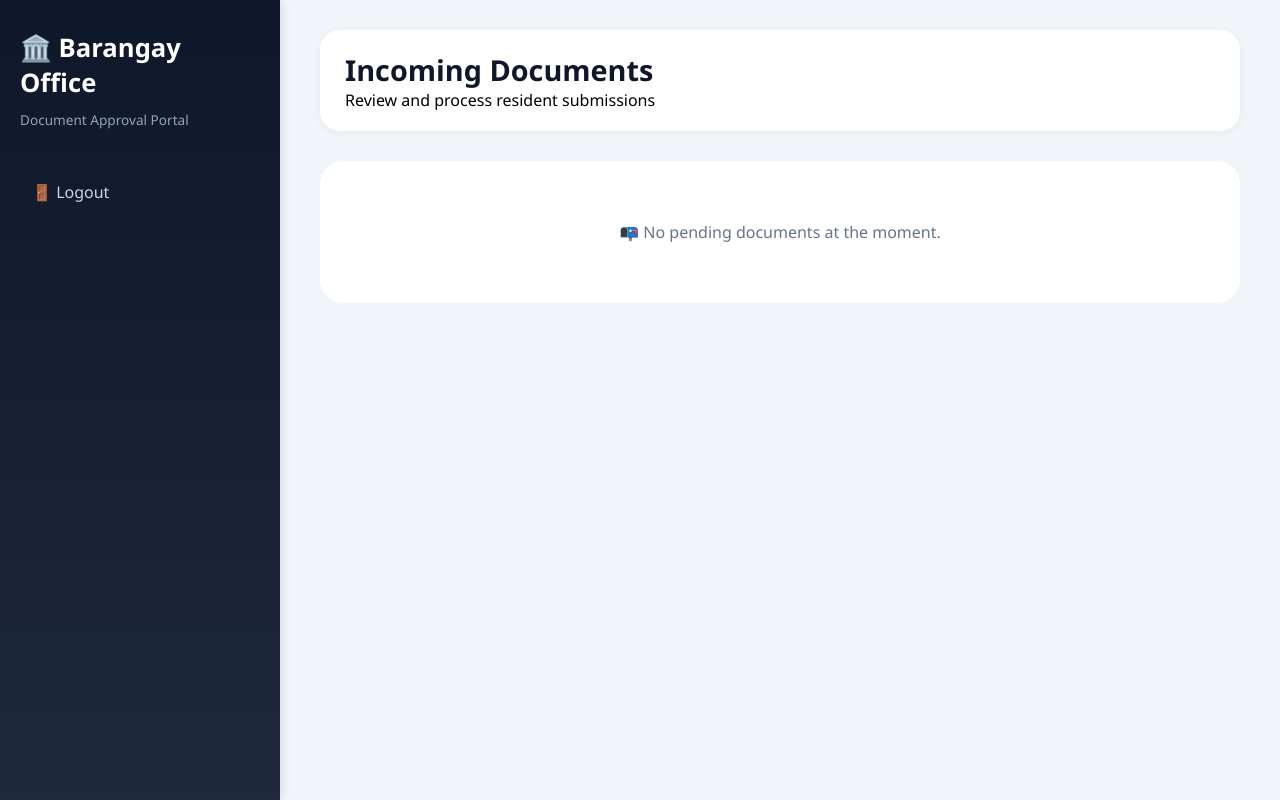
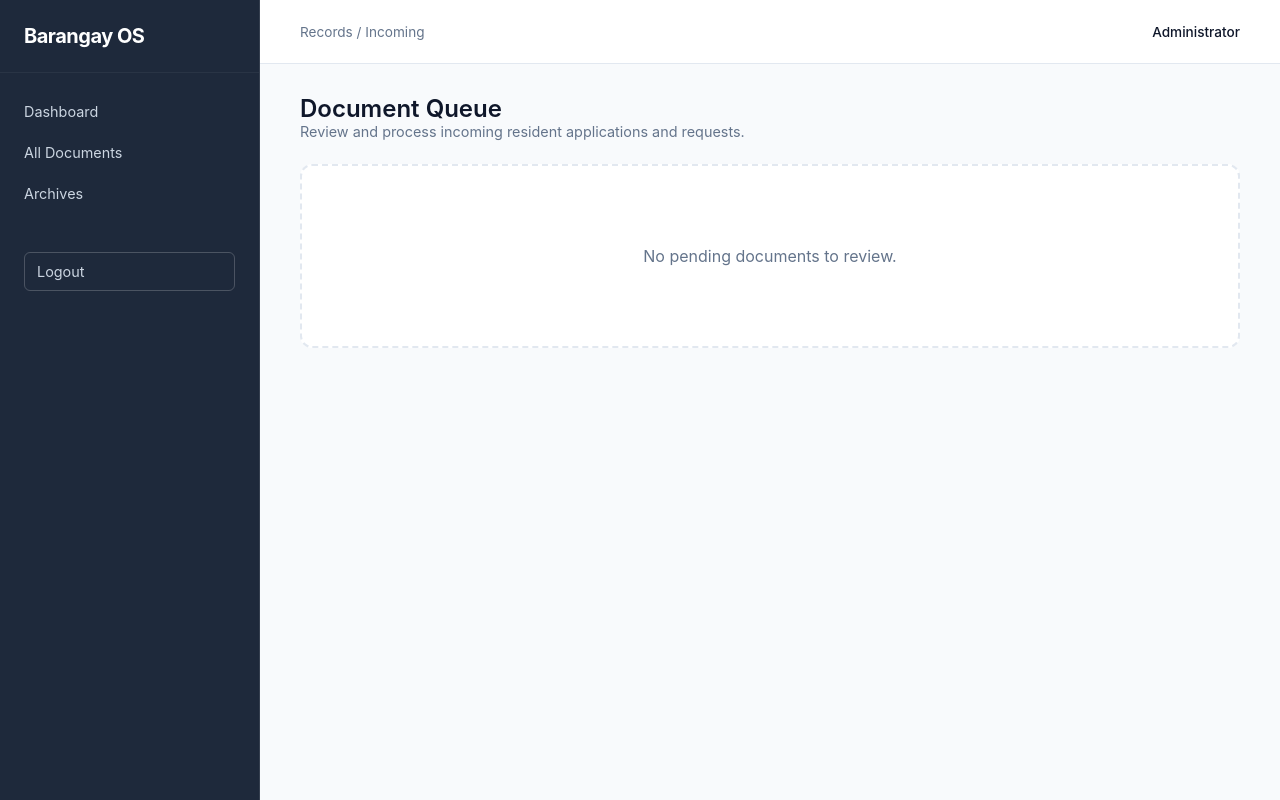
Before and after one commit to anj034542-star/AADS, a Flask app: page /office1 in a window 1280 px wide. Run offline with Flask 3, Linux system fonts and the light colour scheme; a user stored in the database is signed in; data that the repository does not hold is empty; parts of the project's set-up code (start-up, migrations or seed data) failed here and were passed over.

Commit message:
Update admindashboard.html

```diff
--- a/templates/admindashboard.html
+++ b/templates/admindashboard.html
@@ -1,10 +1,19 @@
 <!DOCTYPE html>
-<html>
+<html lang="en">
 <head>
     <meta charset="UTF-8">
     <meta name="viewport" content="width=device-width, initial-scale=1.0">
     <title>Barangay Office - Document Management</title>
     <style>
+        :root {
+            --primary: #2563eb;
+            --sidebar-bg: #1e293b;
+            --bg-body: #f8fafc;
+            --border-color: #e2e8f0;
+            --text-main: #0f172a;
+            --text-muted: #64748b;
+        }
+
         * {
             margin: 0;
             padding: 0;
@@ -12,150 +21,228 @@
         }
 
         body {
-            font-family: 'Segoe UI', Tahoma, Geneva, Verdana, sans-serif;
-            background: #f1f5f9;
+            font-family: 'Inter', -apple-system, BlinkMacSystemFont, "Segoe UI", Roboto, sans-serif;
+            background: var(--bg-body);
+            color: var(--text-main);
             display: flex;
             min-height: 100vh;
         }
 
-        /* Sidebar */
+        /* Sidebar - Professional Slate */
         .sidebar {
-            width: 280px;
-            background: linear-gradient(180deg, #0f172a, #1e293b);
+            width: 260px;
+            background: var(--sidebar-bg);
             color: white;
-            padding: 30px 20px;
-            box-shadow: 2px 0 10px rgba(0,0,0,0.1);
+            display: flex;
+            flex-direction: column;
+            border-right: 1px solid rgba(255,255,255,0.1);
         }
 
-        .sidebar h2 {
-            font-size: 1.6rem;
-            margin-bottom: 10px;
+        .sidebar-header {
+            padding: 24px;
+            border-bottom: 1px solid rgba(255,255,255,0.05);
         }
 
-        .sidebar p {
-            font-size: 0.85rem;
-            color: #94a3b8;
-            margin-bottom: 40px;
+        .sidebar-header h2 {
+            font-size: 1.25rem;
+            font-weight: 700;
+            letter-spacing: -0.5px;
+        }
+
+        .sidebar-nav {
+            flex: 1;
+            padding: 20px 12px;
         }
 
         .sidebar a {
-            display: block;
+            display: flex;
+            align-items: center;
             color: #cbd5e1;
             text-decoration: none;
-            padding: 12px;
-            margin: 8px 0;
-            border-radius: 12px;
-            transition: 0.2s;
+            padding: 10px 12px;
+            margin-bottom: 4px;
+            border-radius: 6px;
+            font-size: 0.9rem;
+            transition: all 0.2s;
         }
 
         .sidebar a:hover {
-            background: #334155;
+            background: rgba(255,255,255,0.1);
             color: white;
         }
 
-        /* Main content */
+        /* Main Area */
         .main {
             flex: 1;
-            padding: 30px 40px;
-            overflow-x: auto;
+            display: flex;
+            flex-direction: column;
+            background: var(--bg-body);
         }
 
-        .header {
+        .top-nav {
+            height: 64px;
             background: white;
-            padding: 20px 25px;
-            border-radius: 20px;
-            margin-bottom: 30px;
-            box-shadow: 0 2px 8px rgba(0,0,0,0.05);
+            border-bottom: 1px solid var(--border-color);
+            display: flex;
+            align-items: center;
+            padding: 0 40px;
+            justify-content: space-between;
         }
 
-        .header h1 {
-            font-size: 1.8rem;
-            color: #0f172a;
+        .content-area {
+            padding: 30px 40px;
+            max-width: 1200px;
         }
 
+        .page-title {
+            margin-bottom: 24px;
+        }
+
+        .page-title h1 {
+            font-size: 1.5rem;
+            font-weight: 600;
+            color: var(--text-main);
+        }
+
+        .page-title p {
+            color: var(--text-muted);
+            font-size: 0.9rem;
+        }
+
+        /* Table-like Cards */
         .card {
             background: white;
-            border-radius: 20px;
+            border: 1px solid var(--border-color);
+            border-radius: 8px;
             padding: 20px;
-            margin-bottom: 20px;
-            box-shadow: 0 4px 12px rgba(0,0,0,0.05);
-            border-left: 6px solid #3b82f6;
-            transition: 0.2s;
+            margin-bottom: 16px;
+            transition: box-shadow 0.2s;
         }
 
         .card:hover {
-            transform: translateY(-2px);
-            box-shadow: 0 8px 20px rgba(0,0,0,0.1);
+            box-shadow: 0 4px 6px -1px rgba(0, 0, 0, 0.1);
+        }
+
+        .card-header {
+            display: flex;
+            justify-content: space-between;
+            align-items: flex-start;
+            margin-bottom: 12px;
         }
 
         .card h3 {
-            margin-bottom: 10px;
-            color: #1e293b;
+            font-size: 1.1rem;
+            font-weight: 600;
         }
 
-        .card p {
+        .tracking-id {
+            font-family: monospace;
+            background: #f1f5f9;
+            padding: 2px 6px;
+            border-radius: 4px;
+            font-size: 0.8rem;
             color: #475569;
-            margin: 8px 0;
         }
 
-        .status {
-            font-weight: bold;
-            display: inline-block;
-            padding: 4px 12px;
-            border-radius: 20px;
-            font-size: 0.75rem;
-            margin: 10px 0;
+        .card-desc {
+            font-size: 0.95rem;
+            color: #475569;
+            line-height: 1.5;
+            margin-bottom: 16px;
         }
 
-        .status-pending { background: #fef9c3; color: #854d0e; }
+        /* Status Tags */
+        .status {
+            font-size: 0.75rem;
+            font-weight: 600;
+            text-transform: uppercase;
+            padding: 4px 8px;
+            border-radius: 4px;
+            letter-spacing: 0.5px;
+        }
+
+        .status-pending { background: #fef3c7; color: #92400e; }
         .status-approved { background: #dcfce7; color: #166534; }
         .status-declined { background: #fee2e2; color: #991b1b; }
 
-        .btn {
-            padding: 8px 16px;
-            border: none;
-            border-radius: 40px;
-            cursor: pointer;
-            font-weight: 600;
-            margin-right: 10px;
-            transition: 0.2s;
+        /* Buttons */
+        .action-group {
+            border-top: 1px solid var(--border-color);
+            padding-top: 16px;
+            display: flex;
+            gap: 10px;
         }
 
-        .btn-open { background: #3b82f6; color: white; }
-        .btn-approve { background: #22c55e; color: white; }
-        .btn-decline { background: #ef4444; color: white; }
+        .btn {
+            font-size: 0.85rem;
+            font-weight: 500;
+            padding: 8px 16px;
+            border-radius: 6px;
+            cursor: pointer;
+            border: 1px solid transparent;
+            transition: all 0.2s;
+        }
 
-        .btn:hover { opacity: 0.85; transform: translateY(-1px); }
+        .btn-open { background: white; border-color: var(--border-color); color: var(--text-main); }
+        .btn-open:hover { background: #f8fafc; }
+
+        .btn-approve { background: var(--primary); color: white; }
+        .btn-approve:hover { background: #1d4ed8; }
+
+        .btn-decline { background: white; border-color: #fca5a5; color: #dc2626; }
+        .btn-decline:hover { background: #fef2f2; }
 
         .empty-state {
             text-align: center;
-            padding: 60px;
+            padding: 80px;
             background: white;
-            border-radius: 24px;
-            color: #64748b;
+            border: 2px dashed var(--border-color);
+            border-radius: 12px;
+            color: var(--text-muted);
         }
 
         @media (max-width: 768px) {
             body { flex-direction: column; }
-            .sidebar { width: 100%; text-align: center; }
-            .main { padding: 20px; }
+            .sidebar { width: 100%; border-right: none; }
+            .top-nav { padding: 0 20px; }
+            .content-area { padding: 20px; }
         }
     </style>
 </head>
 <body>
 
-<div class="sidebar">
-    <h2>🏛️ Barangay Office</h2>
-    <p>Document Approval Portal</p>
-    <a href="/logout">🚪 Logout</a>
-</div>
+<aside class="sidebar">
+    <div class="sidebar-header">
+        <h2>Barangay OS</h2>
+    </div>
+    <nav class="sidebar-nav">
+        <a href="#">Dashboard</a>
+        <a href="#">All Documents</a>
+        <a href="#">Archives</a>
+        <div style="margin-top: 40px; padding: 0 12px;">
+             <a href="/logout" style="border: 1px solid rgba(255,255,255,0.2)">Logout</a>
+        </div>
+    </nav>
+</aside>
 
 <div class="main">
-    <div class="header">
-        <h1>Incoming Documents</h1>
-        <p>Review and process resident submissions</p>
-    </div>
-    <div id="docList"></div>
+    <header class="top-nav">
+        <div class="breadcrumb" style="color: var(--text-muted); font-size: 0.85rem;">
+            Records / Incoming
+        </div>
+        <div class="user-profile" style="font-size: 0.85rem; font-weight: 500;">
+            Administrator
+        </div>
+    </header>
+
+    <main class="content-area">
+        <div class="page-title">
+            <h1>Document Queue</h1>
+            <p>Review and process incoming resident applications and requests.</p>
+        </div>
+
+        <div id="docList"></div>
+    </main>
 </div>
 
 <script>
@@ -165,7 +252,7 @@
             .then(data => {
                 const container = document.getElementById('docList');
                 if (!data.length) {
-                    container.innerHTML = '<div class="empty-state">📭 No pending documents at the moment.</div>';
+                    container.innerHTML = '<div class="empty-state">No pending documents to review.</div>';
                     return;
                 }
                 container.innerHTML = '';
@@ -178,15 +265,19 @@
                     const card = document.createElement('div');
                     card.className = 'card';
                     card.innerHTML = `
-                        <h3>${escapeHtml(doc.title)}</h3>
-                        <p><strong>Tracking ID:</strong> ${doc.tracking_id}</p>
-                        <p>${escapeHtml(doc.desc)}</p>
-                        <p><strong>Submitted to:</strong> ${doc.office}</p>
-                        <p><strong>Status:</strong> <span class="status ${statusClass}">${statusText}</span></p>
-                        <div>
-                            <button class="btn btn-open" onclick="openFile('${doc.filename}')">📂 Open File</button>
-                            <button class="btn btn-approve" onclick="approve('${doc.filename}')">✅ Approve</button>
-                            <button class="btn btn-decline" onclick="decline('${doc.filename}')">❌ Decline</button>
+                        <div class="card-header">
+                            <div>
+                                <h3>${escapeHtml(doc.title)}</h3>
+                                <span class="tracking-id">Ref: ${doc.tracking_id}</span>
+                            </div>
+                            <span class="status ${statusClass}">${statusText}</span>
+                        </div>
+                        <p class="card-desc">${escapeHtml(doc.desc)}</p>
+                        <p style="font-size: 0.8rem; color: #94a3b8; margin-bottom: 15px;">Department: ${doc.office}</p>
+                        <div class="action-group">
+                            <button class="btn btn-open" onclick="openFile('${doc.filename}')">View Document</button>
+                            <button class="btn btn-approve" onclick="approve('${doc.filename}')">Approve</button>
+                            <button class="btn btn-decline" onclick="decline('${doc.filename}')">Decline</button>
                         </div>
                     `;
                     container.appendChild(card);
@@ -204,9 +295,9 @@
     }
 
     function decline(filename) {
-        let reason = prompt("Please enter the reason for declining this document:");
+        let reason = prompt("Enter official reason for rejection:");
         if (reason === null) return;
-        if (reason.trim() === "") reason = "No reason provided";
+        if (reason.trim() === "") reason = "Documentation incomplete or incorrect";
         fetch(`/decline/${filename}`, {
             method: 'POST',
             headers: { 'Content-Type': 'application/json' },
```
